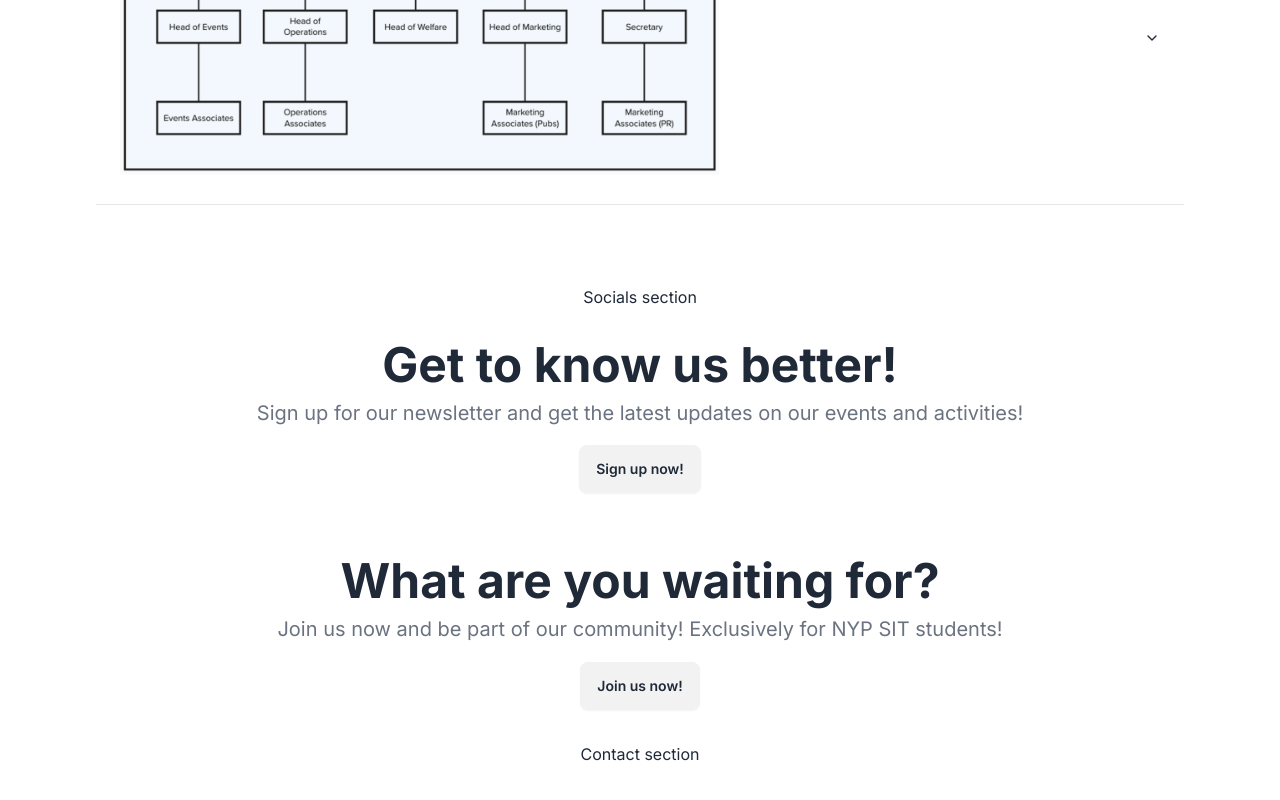
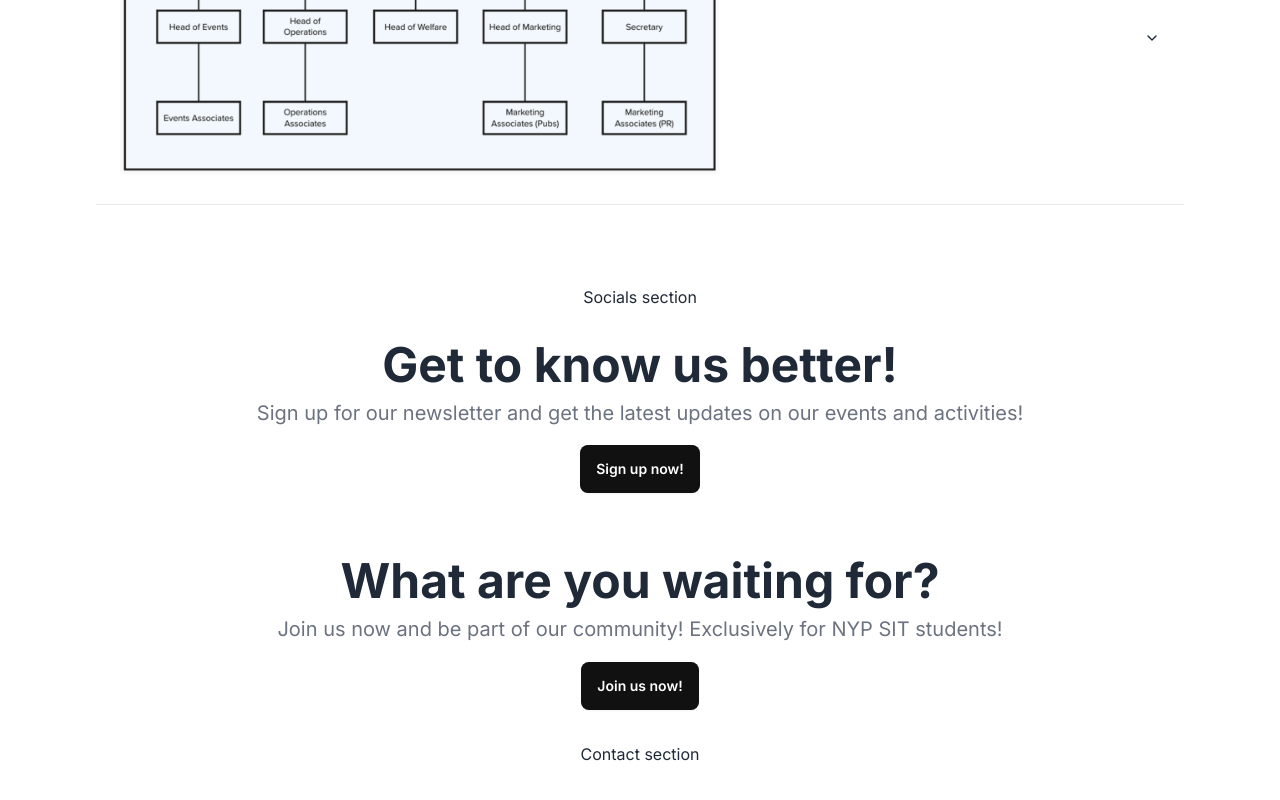
Before and after one commit to nyptechclub/nyptech, a Next.js app in the folder nyptech/: page / in a window 1280 px wide. Shown: the part 771-1571 px from the top of the page. Built offline with nearby package versions, Linux system fonts and the light colour scheme.

Commit message:
style: uses glowing buttons for the sections

```diff
--- a/nyptech/src/app/_components/join-club.tsx
+++ b/nyptech/src/app/_components/join-club.tsx
@@ -8,10 +8,7 @@ const Join = () => {
 				Join us now and be part of our community! Exclusively for NYP SIT
 				students!
 			</div>
-			{/* <Button className="mt-4" variant={"outline"} asChild>
-				<Link href={""}>Join us now!</Link>
-			</Button> */}
-			<button className="mt-4 btn" type="button">
+			<button className="mt-4 btn btn-glow" type="button">
 				Join us now!
 			</button>
 		</section>
--- a/nyptech/src/app/_components/sign-up.tsx
+++ b/nyptech/src/app/_components/sign-up.tsx
@@ -6,10 +6,7 @@ const SignUp = () => {
 				Sign up for our newsletter and get the latest updates on our events and
 				activities!
 			</div>
-			{/* <Button className="mt-4" variant={"outline"} asChild>
-				<Link href={""}>Sign up now!</Link>
-			</Button> */}
-			<button className="mt-4 btn" type="button">
+			<button className={"mt-4 btn btn-glow"} type="button">
 				Sign up now!
 			</button>
 		</section>
```
